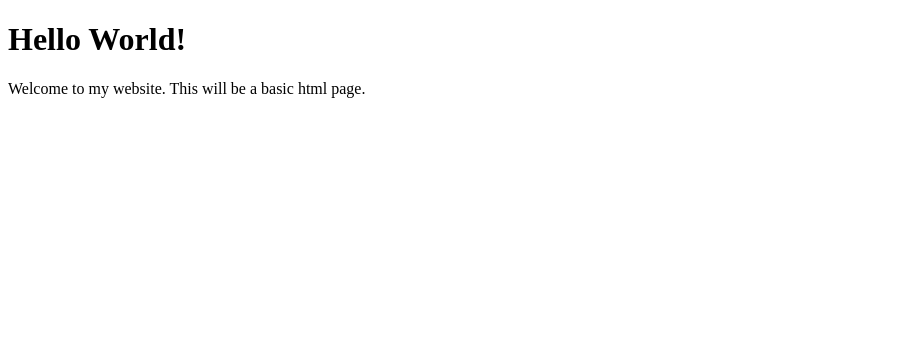
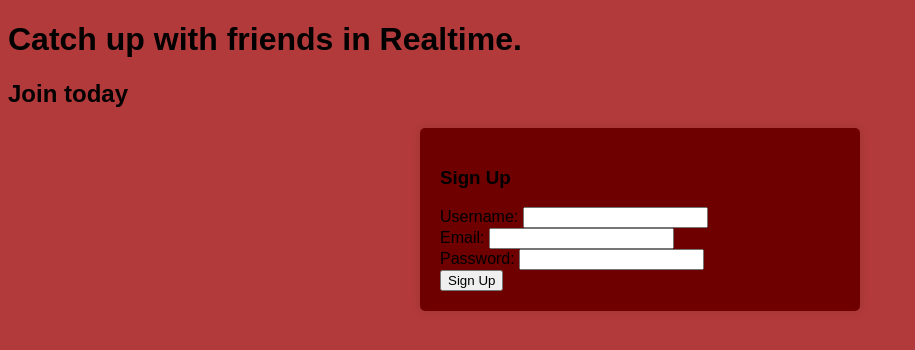
Before and after one commit to MaristGormanly/cfuerte-lab4, a website: page client/views/index.html in a window 1280 px wide. Shown: the whole page, without its empty margins (0-915 px from the left). Drawn offline with Linux system fonts and the light colour scheme.

Commit message:
Commit message

```diff
--- /dev/null
+++ b/client/public/css/styles.css
@@ -0,0 +1,13 @@
+body {
+    font-family: Arial, sans-serif;
+    background-color: #b23a3a;
+}
+
+.container {
+    max-width: 400px;
+    margin: 0 auto;
+    padding: 20px;
+    background-color: rgb(110, 0, 0);
+    border-radius: 5px;
+    box-shadow: 0 0 10px rgba(0, 0, 0, 0.1);
+}
--- a/client/views/index.html
+++ b/client/views/index.html
@@ -3,10 +3,31 @@
 <head>
     <meta charset="UTF-8">
     <meta name="viewport" content="width=device-width, initial-scale=1.0">
-    <title> Home Page</title>
+    <title> Realtime </title>
+    <link rel = "stylesheet" href="../public/css/styles.css">
 </head>
 <body>
-    <h1>Hello World!</h1>
-    <p>Welcome to my website. This will be a basic html page.</p>
+    <h1>Catch up with friends in Realtime.</h1>
+    <h2>Join today</h2>
+    <div class="container">
+        <form action="#" method="POST">
+            <h3>Sign Up</h3>
+            <div class="form-group">
+                <label for="username">Username:</label>
+                <input type="text" id="username" name="username" required>
+            </div>
+            <div class="form-group">
+                <label for="email">Email:</label>
+                <input type="email" id="email" name="email" required>
+            </div>
+            <div class="form-group">
+                <label for="password">Password:</label>
+                <input type="password" id="password" name="password" required>
+            </div>
+            <div class="form-group">
+                <button type="submit">Sign Up</button>
+            </div>
+        </form>
+    </div>
 </body>
 </html>
```
Also changed, not shown: client/views/login.html (added, +12 -0 lines), server/app.js (+10 -0 lines).
